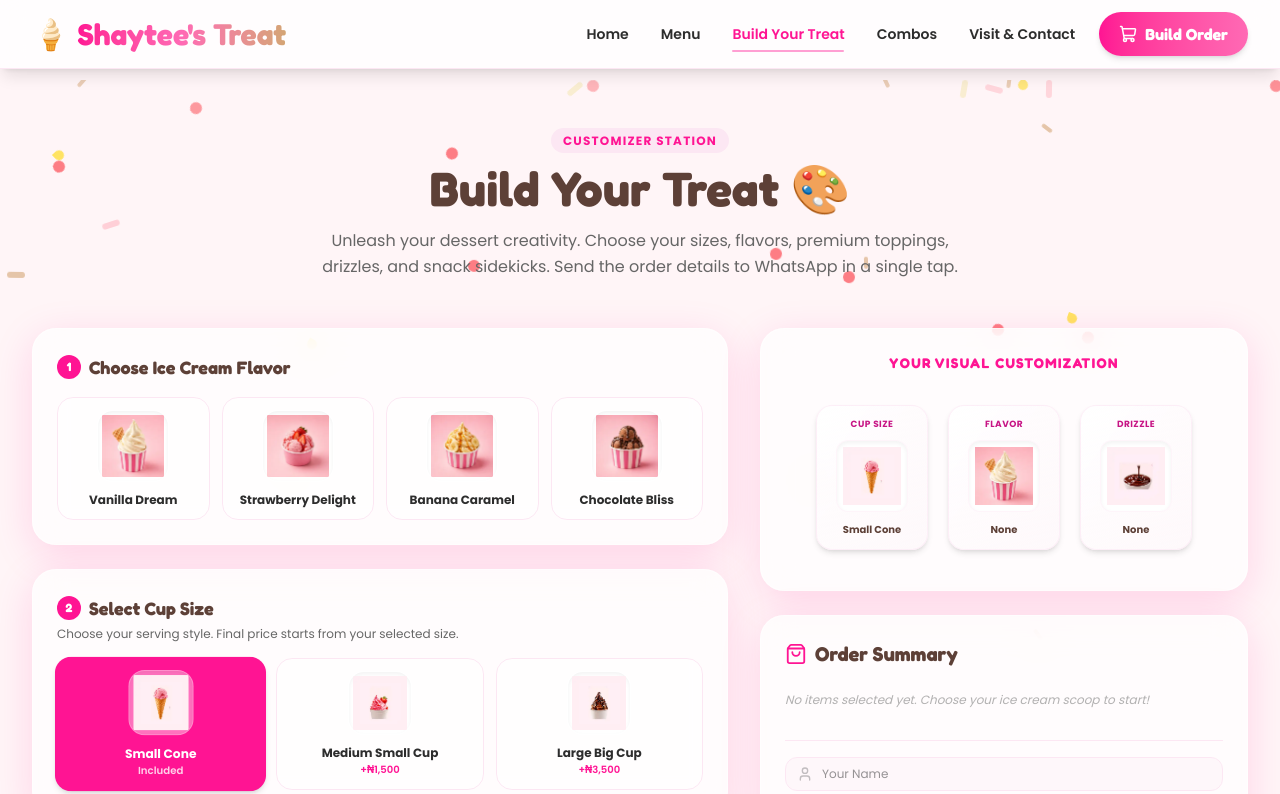
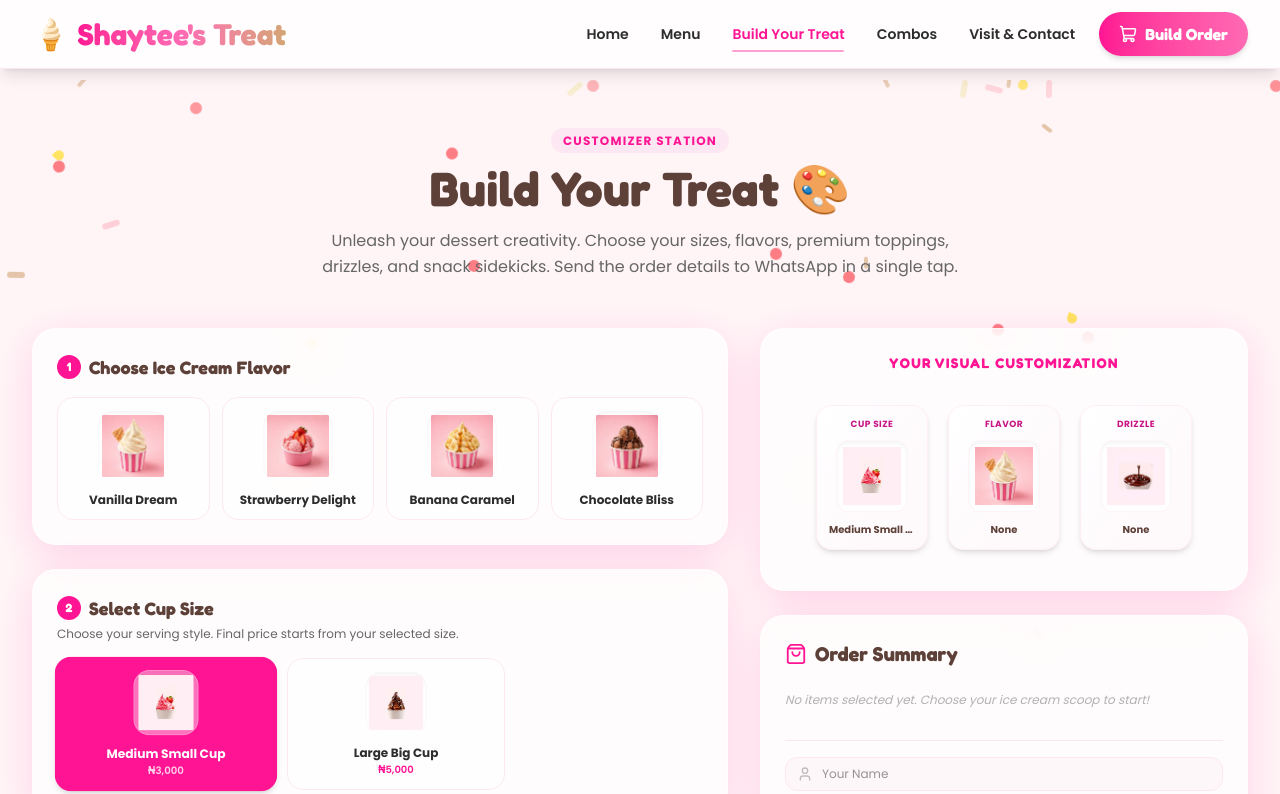
Before and after one commit to olabodesamuel0920-max/Shaytee-s-treat, a Next.js app: page /build-your-treat in a window 1280 px wide. Shown: the top 794 px of the page. Built offline with nearby package versions, Linux system fonts and the light colour scheme.

Commit message:
Phase 1N-1O: apply final hours delivery and cup builder rules

```diff
--- a/src/app/admin-preview/page.tsx
+++ b/src/app/admin-preview/page.tsx
@@ -651,7 +651,7 @@ export default function AdminPreview() {
                     <div className="p-4 bg-zinc-950 rounded-xl border border-zinc-850 flex items-start gap-3">
                       <input type="checkbox" defaultChecked className="mt-0.5 rounded border-zinc-800 text-pink-primary focus:ring-pink-primary bg-zinc-900 cursor-pointer" />
                       <div>
-                        <p className="font-fredoka text-xs font-bold text-zinc-200">Menu prices for cup sizes, popcorn, shawarma, corn dog, and noodles</p>
+                        <p className="font-fredoka text-xs font-bold text-zinc-200">Menu prices for popcorn, shawarma, corn dog, and noodles</p>
                         <p className="text-[10px] text-zinc-500 font-poppins">Confirmed by owner via WhatsApp. All pricing updates applied to the database.</p>
                       </div>
                     </div>
@@ -659,40 +659,64 @@ export default function AdminPreview() {
                     <div className="p-4 bg-zinc-950 rounded-xl border border-zinc-850 flex items-start gap-3">
                       <input type="checkbox" className="mt-0.5 rounded border-zinc-800 text-pink-primary focus:ring-pink-primary bg-zinc-900 cursor-pointer" />
                       <div>
-                        <p className="font-fredoka text-xs font-bold text-zinc-200">Official WhatsApp number / QR confirmation</p>
-                        <p className="text-[10px] text-zinc-500 font-poppins">Currently set to {menuData.contact}. Verify QR code matches the official line.</p>
+                        <p className="font-fredoka text-xs font-bold text-zinc-200">Official WhatsApp number / SIM confirmation</p>
+                        <p className="text-[10px] text-zinc-500 font-poppins">Pending SIM re-registration confirmation. Currently active line is {menuData.contact}.</p>
+                      </div>
+                    </div>
+
+                    <div className="p-4 bg-zinc-950 rounded-xl border border-zinc-850 flex items-start gap-3">
+                      <input type="checkbox" defaultChecked className="mt-0.5 rounded border-zinc-800 text-pink-primary focus:ring-pink-primary bg-zinc-900 cursor-pointer" />
+                      <div>
+                        <p className="font-fredoka text-xs font-bold text-zinc-200">Operating hours</p>
+                        <p className="text-[10px] text-zinc-500 font-poppins">Confirmed: Monday to Saturday 10am–10pm, Sunday 2pm–10pm.</p>
+                      </div>
+                    </div>
+
+                    <div className="p-4 bg-zinc-950 rounded-xl border border-zinc-850 flex items-start gap-3">
+                      <input type="checkbox" defaultChecked className="mt-0.5 rounded border-zinc-800 text-pink-primary focus:ring-pink-primary bg-zinc-900 cursor-pointer" />
+                      <div>
+                        <p className="font-fredoka text-xs font-bold text-zinc-200">Delivery fee handling</p>
+                        <p className="text-[10px] text-zinc-500 font-poppins">Confirmed: delivery fees are discussed/confirmed directly on WhatsApp with the rider.</p>
+                      </div>
+                    </div>
+
+                    <div className="p-4 bg-zinc-950 rounded-xl border border-zinc-850 flex items-start gap-3">
+                      <input type="checkbox" defaultChecked className="mt-0.5 rounded border-zinc-800 text-pink-primary focus:ring-pink-primary bg-zinc-900 cursor-pointer" />
+                      <div>
+                        <p className="font-fredoka text-xs font-bold text-zinc-200">Delivery areas</p>
+                        <p className="text-[10px] text-zinc-500 font-poppins">Confirmed: delivery locations are shown for guidance only.</p>
+                      </div>
+                    </div>
+
+                    <div className="p-4 bg-zinc-950 rounded-xl border border-zinc-850 flex items-start gap-3">
+                      <input type="checkbox" defaultChecked className="mt-0.5 rounded border-zinc-800 text-pink-primary focus:ring-pink-primary bg-zinc-900 cursor-pointer" />
+                      <div>
+                        <p className="font-fredoka text-xs font-bold text-zinc-200">Tequila Shot visibility decision</p>
+                        <p className="text-[10px] text-zinc-500 font-poppins">Confirmed: Tequila Shot hidden from public menus since it cannot be delivered.</p>
+                      </div>
+                    </div>
+
+                    <div className="p-4 bg-zinc-950 rounded-xl border border-zinc-850 flex items-start gap-3">
+                      <input type="checkbox" defaultChecked className="mt-0.5 rounded border-zinc-800 text-pink-primary focus:ring-pink-primary bg-zinc-900 cursor-pointer" />
+                      <div>
+                        <p className="font-fredoka text-xs font-bold text-zinc-200">Cone delivery rule</p>
+                        <p className="text-[10px] text-zinc-500 font-poppins">Confirmed: Small Cone removed from builder customizer because it cannot be delivered.</p>
+                      </div>
+                    </div>
+
+                    <div className="p-4 bg-zinc-950 rounded-xl border border-zinc-850 flex items-start gap-3">
+                      <input type="checkbox" defaultChecked className="mt-0.5 rounded border-zinc-800 text-pink-primary focus:ring-pink-primary bg-zinc-900 cursor-pointer" />
+                      <div>
+                        <p className="font-fredoka text-xs font-bold text-zinc-200">Cup prices</p>
+                        <p className="text-[10px] text-zinc-500 font-poppins">Confirmed: Medium Small Cup is ₦3,000, Large Big Cup is ₦5,000.</p>
                       </div>
                     </div>
 
                     <div className="p-4 bg-zinc-950 rounded-xl border border-zinc-850 flex items-start gap-3">
                       <input type="checkbox" className="mt-0.5 rounded border-zinc-800 text-pink-primary focus:ring-pink-primary bg-zinc-900 cursor-pointer" />
                       <div>
-                        <p className="font-fredoka text-xs font-bold text-zinc-200">Operating hours</p>
-                        <p className="text-[10px] text-zinc-500 font-poppins">Operating hours defined as 10:00 AM – 10:00 PM. Needs owner sign-off.</p>
-                      </div>
-                    </div>
-
-                    <div className="p-4 bg-zinc-950 rounded-xl border border-zinc-850 flex items-start gap-3">
-                      <input type="checkbox" className="mt-0.5 rounded border-zinc-800 text-pink-primary focus:ring-pink-primary bg-zinc-900 cursor-pointer" />
-                      <div>
-                        <p className="font-fredoka text-xs font-bold text-zinc-200">Delivery fees</p>
-                        <p className="text-[10px] text-zinc-500 font-poppins">Confirm delivery rates to landmarks around Akure and FUTA area.</p>
-                      </div>
-                    </div>
-
-                    <div className="p-4 bg-zinc-950 rounded-xl border border-zinc-850 flex items-start gap-3">
-                      <input type="checkbox" className="mt-0.5 rounded border-zinc-800 text-pink-primary focus:ring-pink-primary bg-zinc-900 cursor-pointer" />
-                      <div>
-                        <p className="font-fredoka text-xs font-bold text-zinc-200">Delivery areas</p>
-                        <p className="text-[10px] text-zinc-500 font-poppins">Confirm delivery boundaries (e.g. Southgate, Obanla, Ijapo) and transit times.</p>
-                      </div>
-                    </div>
-
-                    <div className="p-4 bg-zinc-950 rounded-xl border border-zinc-850 flex items-start gap-3">
-                      <input type="checkbox" className="mt-0.5 rounded border-zinc-800 text-pink-primary focus:ring-pink-primary bg-zinc-900 cursor-pointer" />
-                      <div>
-                        <p className="font-fredoka text-xs font-bold text-zinc-200">Tequila Shot public visibility</p>
-                        <p className="text-[10px] text-zinc-500 font-poppins">Confirm whether Tequila Shot (₦2,000) should remain public or be hidden/restricted.</p>
+                        <p className="font-fredoka text-xs font-bold text-zinc-200">Replacement product pictures</p>
+                        <p className="text-[10px] text-zinc-500 font-poppins">Pending: client will review and send replacement pictures later.</p>
                       </div>
                     </div>
 
--- a/src/app/build-your-treat/BuildYourTreatClient.tsx
+++ b/src/app/build-your-treat/BuildYourTreatClient.tsx
@@ -28,26 +28,20 @@ export default function BuildYourTreatClient({ initialSearchParams }: BuildYourT
   const flavors: Option[] = iceCreamCat
     ? iceCreamCat.items.map((item) => ({
         name: item.name,
-        price: item.prices?.small_cone || 1500,
+        price: 0,
         image: item.image ? item.image.replace(".webp", "_thumb.webp") : "",
       }))
     : [];
 
-  const firstIceCream = iceCreamCat?.items[0];
-  const basePrice = firstIceCream?.prices?.small_cone || 1500;
-  const mediumCupPrice = firstIceCream?.prices?.medium_small_cup || 3000;
-  const largeCupPrice = firstIceCream?.prices?.large_big_cup || 5000;
-
   const sizes: Option[] = [
-    { name: "Small Cone", price: 0, image: "/assets/shaytees/individual_assets/cup-sizes/cone_thumb.webp" },
     {
-      name: `Medium Small Cup (+₦${(mediumCupPrice - basePrice).toLocaleString()})`,
-      price: mediumCupPrice - basePrice,
+      name: "Medium Small Cup",
+      price: 3000,
       image: "/assets/shaytees/individual_assets/cup-sizes/small-cup_thumb.webp",
     },
     {
-      name: `Large Big Cup (+₦${(largeCupPrice - basePrice).toLocaleString()})`,
-      price: largeCupPrice - basePrice,
+      name: "Large Big Cup",
+      price: 5000,
       image: "/assets/shaytees/individual_assets/cup-sizes/big-cup-chocolate_thumb.webp",
     },
   ];
@@ -139,11 +133,12 @@ export default function BuildYourTreatClient({ initialSearchParams }: BuildYourT
   const [size, setSize] = useState<Option | null>(() => {
     const sizeParam = initialSearchParams.size;
     if (sizeParam) {
-      return sizes.find(
-        (s) => s.name.toLowerCase().includes(sizeParam.toLowerCase())
-      ) || null;
+      return (
+        sizes.find((s) => s.name.toLowerCase().includes(sizeParam.toLowerCase())) ||
+        sizes[0]
+      );
     }
-    return null;
+    return sizes[0];
   });
 
   const [toppings, setToppings] = useState<Option[]>(() => {
@@ -205,9 +200,9 @@ export default function BuildYourTreatClient({ initialSearchParams }: BuildYourT
       const foundSize = sizes.find(
         (s) => s.name.toLowerCase().includes(sizeParam.toLowerCase())
       );
-      if (foundSize) setSize(foundSize);
+      setSize(foundSize || sizes[0]);
     } else {
-      setSize(null);
+      setSize(sizes[0]);
     }
 
     const toppingsParam = initialSearchParams.toppings;
@@ -288,9 +283,9 @@ export default function BuildYourTreatClient({ initialSearchParams }: BuildYourT
       return;
     }
 
-    const sizeName = size ? size.name.split(" (+")[0] : "Small Cone";
+    const sizeName = size ? size.name : "Medium Small Cup";
 
-    let itemsText = `1. Custom Gelato Scoop: ${flavor.name} (${sizeName}) — ₦${((flavor.price) + (size ? size.price : 0)).toLocaleString()}`;
+    let itemsText = `1. Custom Gelato Scoop: ${flavor.name} (${sizeName}) — ₦${(size ? size.price : 3000).toLocaleString()}`;
     if (toppings.length > 0) {
       itemsText += `\n   Toppings: ${toppings.map(t => `${t.name} (+₦${t.price.toLocaleString()})`).join(", ")}`;
     }
@@ -383,9 +378,9 @@ ${itemsText}
               <p className="text-xs text-text-light font-poppins mb-4">
                 Choose your serving style. Final price starts from your selected size.
               </p>
-              <div className="grid grid-cols-3 gap-3">
+              <div className="grid grid-cols-2 gap-3 max-w-md">
                 {sizes.map((item) => {
-                  const isSelected = (size?.name === item.name) || (!size && item.name === "Small Cone");
+                  const isSelected = size?.name === item.name;
                   return (
                     <button
                       key={item.name}
@@ -400,9 +395,9 @@ ${itemsText}
                         <Image src={item.image || ""} alt={item.name} width={64} height={64} className="w-full h-full object-contain p-1" sizes="64px" loading="lazy" />
                       </div>
                       <div className="flex flex-col items-center">
-                        <span className="font-bold text-xs leading-tight">{item.name.split(" (+")[0]}</span>
+                        <span className="font-bold text-xs leading-tight">{item.name}</span>
                         <span className={`text-[10px] mt-0.5 font-semibold ${isSelected ? "text-white/80" : "text-pink-primary"}`}>
-                          {item.price === 0 ? "Included" : `+₦${item.price.toLocaleString()}`}
+                          ₦{item.price.toLocaleString()}
                         </span>
                       </div>
                     </button>
--- a/src/app/combos/page.tsx
+++ b/src/app/combos/page.tsx
@@ -90,10 +90,10 @@ export default function CombosPage() {
     {
       name: "Movie & Popcorn Combo",
       desc: "Snack buddy package for your chill movie nights at home. Keep the sweet crunch flowing.",
-      items: ["1 Small Cone Ice Cream (Vanilla Dream)", "1 Caramel Popcorn (Large)", "1 Milky Popcorn (Large)"],
+      items: ["1 Medium Small Cup Ice Cream (Vanilla Dream)", "1 Caramel Popcorn (Large)", "1 Milky Popcorn (Large)"],
       emoji: "🍿",
       badge: "CRUNCH BOX",
-      estimatedPrice: 6500,
+      estimatedPrice: 8000,
       image: "/assets/shaytees/regen-v3/snacks/caramel_popcorn.webp",
       assetThumbnails: [
         "/assets/shaytees/regen-v2/gelato/vanilla_dream_thumb.webp",
@@ -101,7 +101,7 @@ export default function CombosPage() {
       ],
       params: {
         flavor: "Vanilla Dream",
-        size: "Small Cone",
+        size: "Medium Small Cup",
         toppings: [],
         extras: ["Caramel Popcorn (Large)", "Milky Popcorn (Large)"],
       }
@@ -129,10 +129,10 @@ export default function CombosPage() {
     {
       name: "FUTA Chill Combo",
       desc: "Our budget-friendly student chillout selection. Stay refreshed during those library study breaks.",
-      items: ["1 Small Cone Vanilla scoop", "1 Plain Waffle + Syrup", "1 Latte Coffee"],
+      items: ["1 Medium Small Cup Vanilla scoop", "1 Plain Waffle + Syrup", "1 Latte Coffee"],
       emoji: "🎓",
       badge: "BUDGET VIBE",
-      estimatedPrice: 8000,
+      estimatedPrice: 9500,
       image: "/assets/shaytees/boards/food_waffles_extras_board.webp",
       assetThumbnails: [
         "/assets/shaytees/regen-v2/gelato/vanilla_dream_thumb.webp",
@@ -141,7 +141,7 @@ export default function CombosPage() {
       ],
       params: {
         flavor: "Vanilla Dream",
-        size: "Small Cone",
+        size: "Medium Small Cup",
         toppings: [],
         extras: ["Plain Waffle + Syrup", "Latte"],
       }
--- a/src/app/menu/page.tsx
+++ b/src/app/menu/page.tsx
@@ -169,11 +169,19 @@ Location: `;
 
                     {item.prices && (
                       <div className="flex flex-wrap gap-1.5 mt-2 mb-3">
-                        {Object.entries(item.prices).map(([sizeName, priceVal]) => (
-                          <span key={sizeName} className="text-[10px] font-bold font-poppins px-2 py-0.5 bg-pink-50 text-pink-primary border border-pink-100/40 rounded-md capitalize">
-                            {sizeName}: ₦{priceVal.toLocaleString()}
-                          </span>
-                        ))}
+                        {Object.entries(item.prices).map(([sizeName, priceVal]) => {
+                          const isSmallCone = sizeName === "small_cone";
+                          return (
+                            <span key={sizeName} className="text-[10px] font-bold font-poppins px-2 py-0.5 bg-pink-50 text-pink-primary border border-pink-100/40 rounded-md capitalize">
+                              {sizeName.replace(/_/g, " ")}: ₦{priceVal.toLocaleString()}
+                              {isSmallCone && (
+                                <span className="text-[9px] text-amber-600 ml-1.5 normal-case font-semibold">
+                                  (Pickup Only)
+                                </span>
+                              )}
+                            </span>
+                          );
+                        })}
                       </div>
                     )}
 
--- a/src/app/page.tsx
+++ b/src/app/page.tsx
@@ -76,7 +76,7 @@ export default function Home() {
             </div>
             {/* Quick Note */}
             <p className="text-xs text-text-light/60 mt-4 italic">
-              *Locations and opening hours: To be confirmed by Shaytee's Treat.
+              *Mon–Sat: 10am–10pm, Sun: 2pm–10pm | FUTA Southgate, Akure
             </p>
           </div>
 
--- a/src/app/visit/page.tsx
+++ b/src/app/visit/page.tsx
@@ -28,8 +28,12 @@ export default function VisitPage() {
   }, []);
 
   const checkStoreStatus = (hour: number) => {
-    // Mock hours: 10:00 AM to 10:00 PM (10:00 to 22:00)
-    setIsOpen(hour >= 10 && hour < 22);
+    const day = new Date().getDay(); // 0 is Sunday
+    if (day === 0) {
+      setIsOpen(hour >= 14 && hour < 22);
+    } else {
+      setIsOpen(hour >= 10 && hour < 22);
+    }
   };
 
   const handleHourChange = (e: React.ChangeEvent<HTMLInputElement>) => {
@@ -151,7 +155,7 @@ Could you please confirm the details? Thank you!`;
                   )}
                 </div>
                 <p className="font-poppins text-text-light text-xs mt-1">
-                  Opening hours: To be confirmed by Shaytee’s Treat.
+                  Monday–Saturday: 10am–10pm <span className="mx-1">•</span> Sunday: 2pm–10pm
                 </p>
               </div>
             </div>
@@ -362,7 +366,7 @@ Could you please confirm the details? Thank you!`;
           <HelpCircle className="text-pink-primary mx-auto mb-3" size={24} />
           <h4 className="font-fredoka text-base font-bold text-chocolate">Operation Details Disclaimer</h4>
           <p className="font-poppins text-text-light text-xs md:text-sm mt-1 max-w-2xl mx-auto leading-relaxed">
-            Delivery timelines and boundaries are estimated transit guidelines. Delivery fees are confirmed on WhatsApp before checkout. All operational details and order processing times are confirmed on WhatsApp.
+            Delivery locations are shown for guidance. Delivery fee can be confirmed on WhatsApp or with the delivery rider before checkout. All operational details and order processing times are confirmed on WhatsApp.
           </p>
         </div>
 
--- a/src/components/Footer.tsx
+++ b/src/components/Footer.tsx
@@ -83,7 +83,7 @@ export default function Footer() {
             </li>
             <li className="flex items-start gap-2">
               <Clock size={18} className="text-pink-light shrink-0 mt-0.5" />
-              <span>Details: To be confirmed by Shaytee's Treat</span>
+              <span>Mon–Sat: 10am–10pm | Sun: 2pm–10pm</span>
             </li>
           </ul>
         </div>
--- a/src/lib/menu-data.ts
+++ b/src/lib/menu-data.ts
@@ -42,7 +42,7 @@ export interface VibeCategory {
   image: string;
 }
 
-export const menuData = menuJson as {
+const rawMenuData = menuJson as {
   brand: string;
   tagline: string;
   location: string;
@@ -51,6 +51,11 @@ export const menuData = menuJson as {
   currency_symbol: string;
   categories: MenuCategory[];
   vibe_categories: VibeCategory[];
+};
+
+export const menuData = {
+  ...rawMenuData,
+  categories: rawMenuData.categories.filter((cat) => cat.id !== "shots"),
 };
 
 // Flattened list of all items for search or direct queries
```
